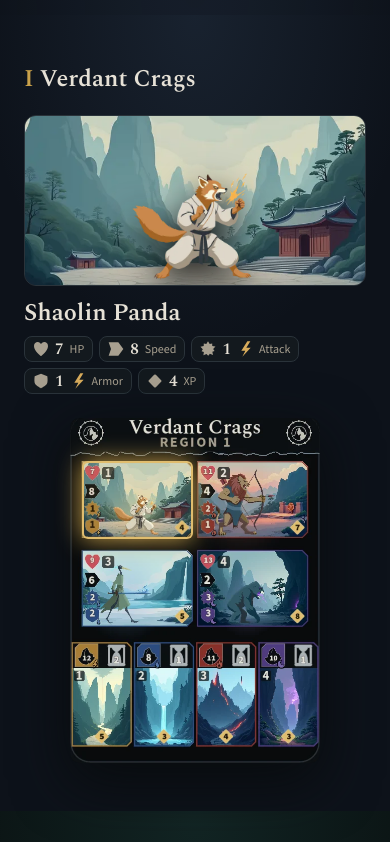
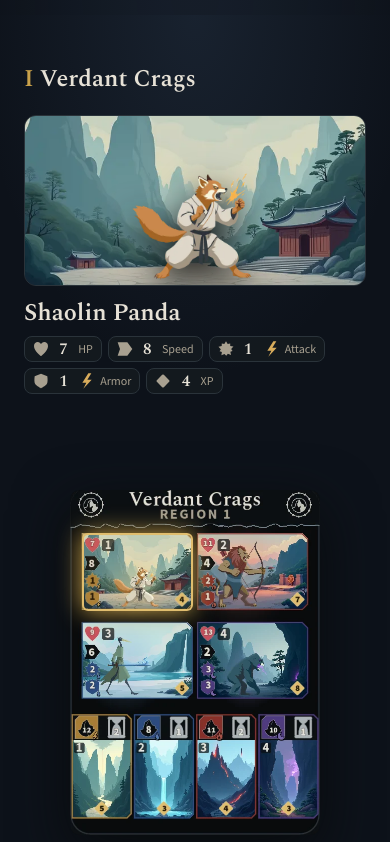
Before and after one commit to dangervalentine/riftwyrm-site, a Next.js app: page / in a window 390 px wide. Shown: the part 1498-2340 px from the top of the page. Built offline with nearby package versions, Linux system fonts and the light colour scheme.

Commit message:
Road: no layout shift between picks
Stat values sit in fixed-width tabular slots, and the highlight's name and
stats area has one height per breakpoint, sized to the tallest content, so
picking a different foe, road or dragon never moves the row or the page.

```diff
--- a/app/globals.css
+++ b/app/globals.css
@@ -199,6 +199,19 @@ body {
   }
 }
 
+/* ------------------------------------------------------------ the road */
+
+/*
+ * The highlight under or beside each card keeps one height whatever is picked
+ * (a foe's seven stats or a road's three, a dragon's line), so nothing on the
+ * page moves as you look from one card panel to the next. Each height is the
+ * tallest content measured at the narrowest width of its range, rounded up.
+ */
+.road-details { height: 10.5rem; }
+@media (min-width: 640px) { .road-details { height: 7.5rem; } }
+@media (min-width: 768px) { .road-details { height: 11rem; } }
+@media (min-width: 1024px) { .road-details { height: 8.5rem; } }
+
 /* ------------------------------------------------------------ the journey */
 
 /*
--- a/components/sections/Road.tsx
+++ b/components/sections/Road.tsx
@@ -226,7 +226,7 @@ function Stat({ icon, value, label, essence }: { icon: string; value: number | s
   return (
     <li className="flex items-center gap-1.5 rounded-lg border border-line bg-stone/80 px-2 py-1 sm:gap-2 sm:px-3 sm:py-1.5">
       <span aria-hidden="true" className="glyph size-4 text-muted" style={{ "--glyph": `url(/media/icons/${icon}.svg)` } as CSSProperties} />
-      <span className="font-display text-base leading-none font-semibold text-parchment sm:text-lg">{value}</span>
+      <span className="inline-block w-[2ch] text-center font-display text-base leading-none font-semibold text-parchment tabular-nums sm:text-lg">{value}</span>
       {e ? (
         <span
           aria-hidden="true"
@@ -324,8 +324,10 @@ function Highlight({ id, focus }: { id: string; focus: Focus }) {
   return (
     <div id={id} aria-live="polite" className="relative">
       <div className="relative aspect-[2/1] overflow-hidden rounded-xl border border-line bg-stone sm:aspect-[16/9] md:aspect-[16/10]">{stage}</div>
-      <h4 className={`mt-3 font-display text-2xl leading-tight font-semibold md:mt-5 md:text-4xl ${ink}`}>{name}</h4>
-      {details}
+      <div data-details className="road-details">
+        <h4 className={`mt-3 font-display text-2xl leading-tight font-semibold md:mt-5 md:text-4xl ${ink}`}>{name}</h4>
+        {details}
+      </div>
     </div>
   );
 }
--- a/specs/001-marketing-site/tasks.md
+++ b/specs/001-marketing-site/tasks.md
@@ -365,3 +365,9 @@ Verification:
   - no horizontal overflow
   - Lighthouse 100/100/100/100
   - the sync makes no changes on a rerun
+
+### Revision: no layout shift in the highlight (2026-11-02, from developer feedback)
+
+- Every stat value sits in a fixed two-character slot with tabular figures, so a chip's width doesn't depend on its value.
+- The highlight's name and stats sit in one area (`.road-details`) whose height is fixed per breakpoint: 10.5rem below 640 px, 7.5rem from 640, 11rem from 768 and 8.5rem from 1024. Each is the tallest content measured at the narrowest width of its range, rounded up.
+- Verified at 12 widths from 320 to 1440 px by picking every foe, road and dragon in every row: one highlight height per row and no change in any row's height, and the content never overflows its area. Card and highlight still fit on one screen together, and Lighthouse is still 100/100/100/100 with CLS 0.
```
